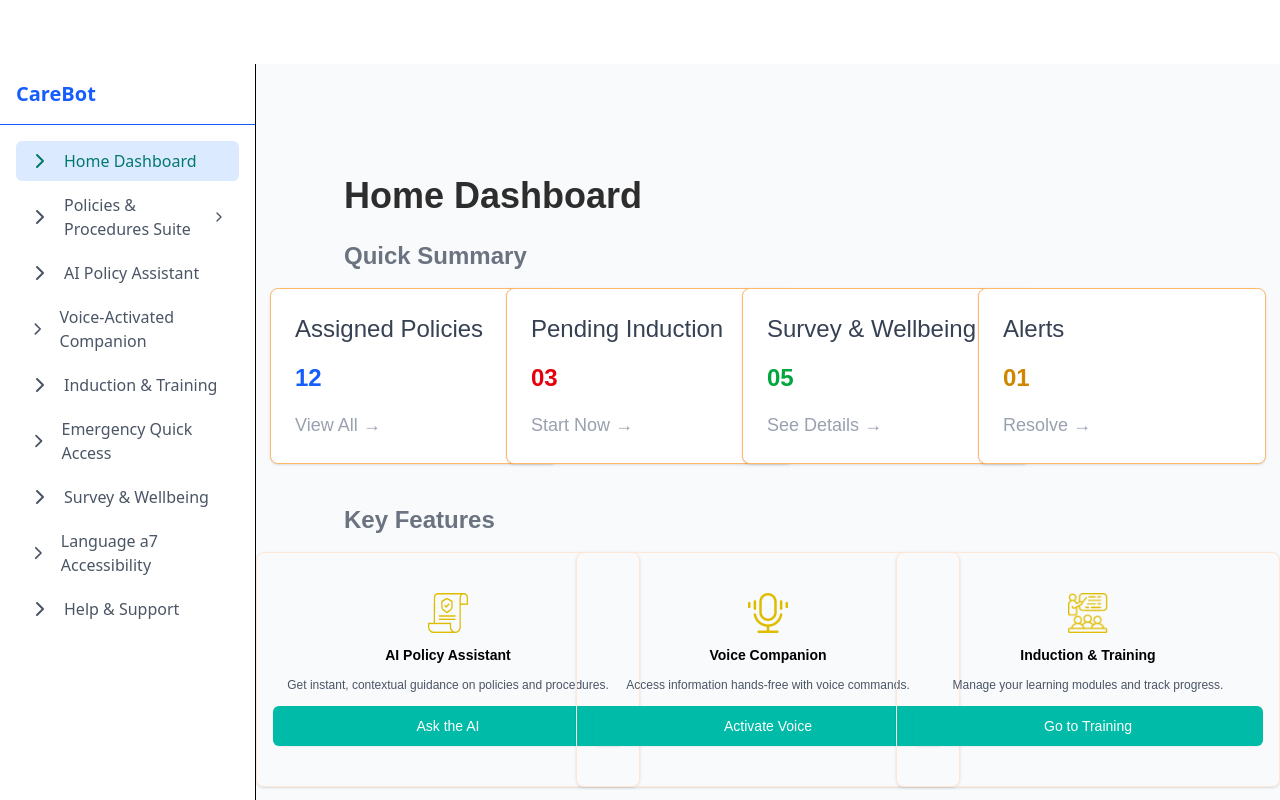
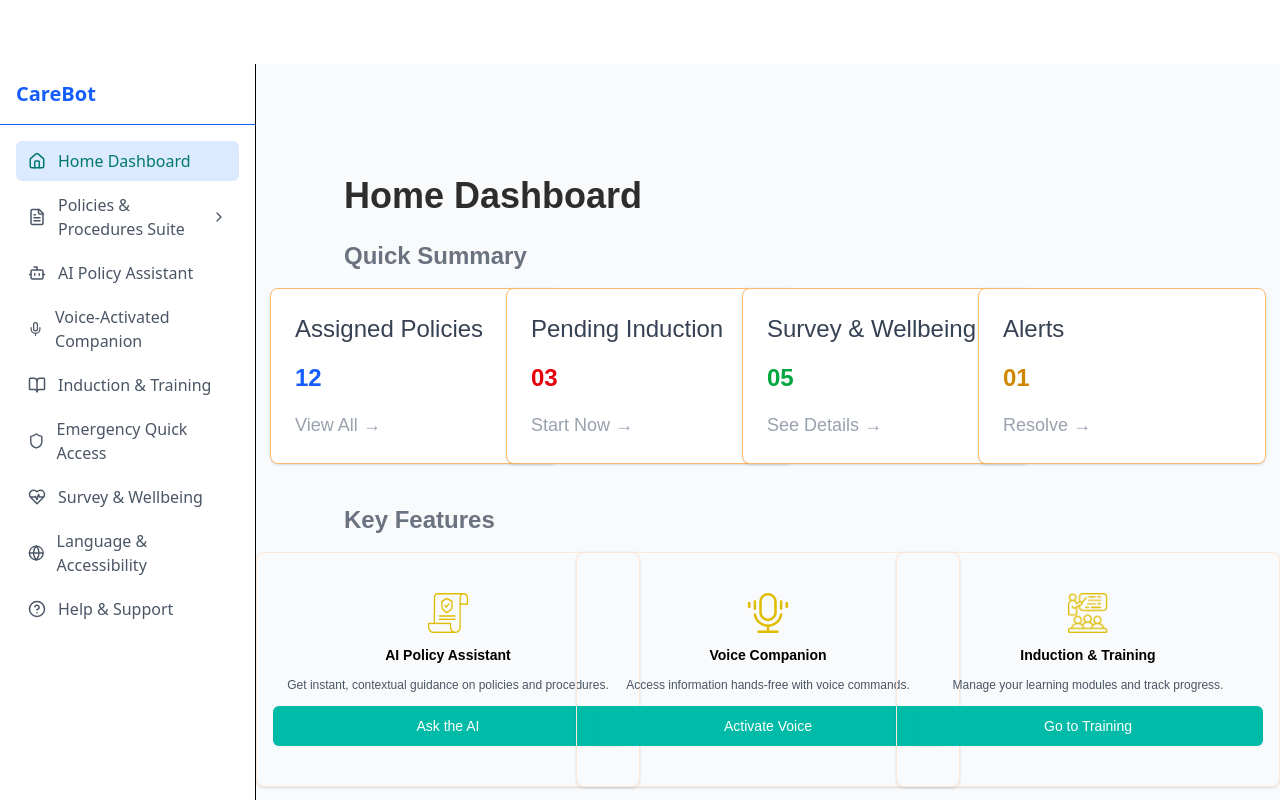
Before and after one commit to softvence-omega/falleninlove-client, a React (Vite) app: page /userdash in a window 1280 px wide. Shown: the top 800 px of the page. Built offline with nearby package versions, Linux system fonts and the light colour scheme.

Commit message:
this commit for the user sidebar routes

```diff
--- /dev/null
+++ b/src/components/AiPolicyUserDash.tsx
@@ -0,0 +1,6 @@
+
+export default function AiPolicyUserDash() {
+  return (
+    <div>AiPolicyUserDash</div>
+  )
+}
--- /dev/null
+++ b/src/components/EmergencyAccess.tsx
@@ -0,0 +1,6 @@
+
+export default function EmergencyAccess() {
+  return (
+    <div>Emergency And Quick Access</div>
+  )
+}
--- /dev/null
+++ b/src/components/Settings.tsx
@@ -0,0 +1,6 @@
+
+export default function Settings() {
+  return (
+    <div>Language and Accessibility</div>
+  )
+}
--- /dev/null
+++ b/src/components/Supports.tsx
@@ -0,0 +1,6 @@
+
+export default function Supports() {
+  return (
+    <div>Supports</div>
+  )
+}
--- /dev/null
+++ b/src/components/SurveyWellbeing.tsx
@@ -0,0 +1,6 @@
+
+export default function SurveyWellbeing() {
+  return (
+    <div>suvery and well being</div>
+  )
+}
--- /dev/null
+++ b/src/components/Training.tsx
@@ -0,0 +1,6 @@
+
+export default function Training() {
+  return (
+    <div>Training</div>
+  )
+}
--- /dev/null
+++ b/src/components/VoiceActivate.tsx
@@ -0,0 +1,6 @@
+
+export default function VoiceActivate() {
+  return (
+    <div>VoiceActivate</div>
+  )
+}
--- a/src/components/reusable/SideBar.tsx
+++ b/src/components/reusable/SideBar.tsx
@@ -1,6 +1,20 @@
 import React, { useState, useMemo } from "react";
 import { NavLink } from "react-router-dom";
-import { ChevronRight, ChevronDown, Menu, X } from "lucide-react";
+import {
+  ChevronRight,
+  ChevronDown,
+  Menu,
+  X,
+  Home,
+  FileText,
+  Bot,
+  Mic,
+  BookOpen,
+  Shield,
+  HeartPulse,
+  Globe,
+  HelpCircle,
+} from "lucide-react";
 
 export interface NavItem {
   name: string;
@@ -17,31 +31,31 @@ interface SidebarProps {
 
 const menuConfig: Record<string, NavItem[]> = {
   user: [
-    { name: "Home Dashboard", icon: <ChevronRight />, path: "/userdash" },
+    { name: "Home Dashboard", icon: <Home size={18} />, path: "/userdash" },
     {
       name: "Policies & Procedures Suite",
-      icon: <ChevronRight />,
+      icon: <FileText size={18} />,
       children: [
-        { name: "Policies", icon: <ChevronRight />, path: "policies" },
-        { name: "Procedures", icon: <ChevronRight />, path: "procedures" },
-        { name: "Documents", icon: <ChevronRight />, path: "documents" },
-        { name: "Bookmarks", icon: <ChevronRight />, path: "bookmarks" },
+        { name: "Policies", icon: <ChevronRight size={14} />, path: "policies" },
+        { name: "Procedures", icon: <ChevronRight size={14} />, path: "procedures" },
+        { name: "Documents", icon: <ChevronRight size={14} />, path: "documents" },
+        { name: "Bookmarks", icon: <ChevronRight size={14} />, path: "bookmarks" },
       ],
     },
-    { name: "AI Policy Assistant", icon: <ChevronRight />, path: "/dashboard" },
-    { name: "Voice-Activated Companion", icon: <ChevronRight />, path: "/settings" },
-    { name: "Induction & Training", icon: <ChevronRight />, path: "/settings" },
-    { name: "Emergency Quick Access", icon: <ChevronRight />, path: "/settings" },
-    { name: "Survey & Wellbeing", icon: <ChevronRight />, path: "/settings" },
-    { name: "Language a7 Accessibility", icon: <ChevronRight />, path: "/settings" },
-    { name: "Help & Support", icon: <ChevronRight />, path: "/settings" },
+    { name: "AI Policy Assistant", icon: <Bot size={18} />, path: "ai-poilicy-assistant" },
+    { name: "Voice-Activated Companion", icon: <Mic size={18} />, path: "voice-activate-companion" },
+    { name: "Induction & Training", icon: <BookOpen size={18} />, path: "induction-training" },
+    { name: "Emergency Quick Access", icon: <Shield size={18} />, path: "emergency-access" },
+    { name: "Survey & Wellbeing", icon: <HeartPulse size={18} />, path: "survey-well-being" },
+    { name: "Language & Accessibility", icon: <Globe size={18} />, path: "settings" },
+    { name: "Help & Support", icon: <HelpCircle size={18} />, path: "supports" },
   ],
   admin: [
-    { name: "Org Dashboard", icon: <ChevronRight />, path: "/" },
-    { name: "Document Suite", icon: <ChevronRight />, path: "/documents" },
+    { name: "Org Dashboard", icon: <Home size={18} />, path: "/" },
+    { name: "Document Suite", icon: <FileText size={18} />, path: "/documents" },
   ],
   superadmin: [
-    { name: "Platform Dashboard", icon: <ChevronRight />, path: "/superadmin" },
+    { name: "Platform Dashboard", icon: <Home size={18} />, path: "/superadmin" },
   ],
 };
 
@@ -60,24 +74,31 @@ const Sidebar: React.FC<SidebarProps> = ({
 
   return (
     <>
-      {/* Mobile Menu Button */}
-      <div className="lg:hidden fixed top-4 left-4 z-50">
+      {/* ✅ Mobile Menu Button (now top-right corner) */}
+      <div className="fixed top-4 right-4 z-[9999] lg:hidden">
         <button
           onClick={() => setIsSidebarOpen(true)}
-          className="p-2 rounded bg-white shadow"
+          className="p-2 rounded-md bg-gray-800 text-white shadow-lg"
         >
           <Menu size={24} />
         </button>
       </div>
 
-      {/* Sidebar Drawer for Mobile */}
-      {isSidebarOpen && (
-        <div className="fixed inset-0 z-50 flex">
+      {/* ✅ Sidebar Drawer for Mobile */}
       <div
-            className="absolute inset-0 bg-black/30"
+        className={`fixed inset-0 z-[9998] transition-transform duration-300 lg:hidden ${
+          isSidebarOpen ? "translate-x-0" : "-translate-x-full"
+        }`}
+      >
+        {/* Overlay */}
+        <div
+          className={`absolute inset-0 bg-black/40 transition-opacity duration-300 ${
+            isSidebarOpen ? "opacity-100" : "opacity-0 pointer-events-none"
+          }`}
           onClick={() => setIsSidebarOpen(false)}
         />
-          <aside className="relative w-64 bg-white h-full shadow p-4 overflow-y-auto">
+        {/* Sidebar */}
+        <aside className="relative w-64 bg-white h-full shadow p-4 overflow-y-auto z-[10000]">
           <div className="flex justify-between items-center mb-4">
             <span className="font-bold text-xl text-blue-600">{brandName}</span>
             <button onClick={() => setIsSidebarOpen(false)}>
@@ -132,7 +153,9 @@ const Sidebar: React.FC<SidebarProps> = ({
                   onClick={() => setIsSidebarOpen(false)}
                   className={({ isActive }) =>
                     `flex items-center gap-3 px-3 py-2 rounded-md font-medium ${
-                        isActive ? "bg-blue-100 text-teal-700" : "text-gray-600 hover:bg-gray-100"
+                      isActive
+                        ? "bg-blue-100 text-teal-700"
+                        : "text-gray-600 hover:bg-gray-100"
                     }`
                   }
                 >
@@ -144,10 +167,11 @@ const Sidebar: React.FC<SidebarProps> = ({
           </nav>
         </aside>
       </div>
-      )}
 
-      {/* Desktop Sidebar */}
-      <aside className={`hidden lg:block w-64 bg-white border-r h-screen sticky top-0 ${className}`}>
+      {/* ✅ Desktop Sidebar */}
+      <aside
+        className={`hidden lg:block w-64 bg-white border-r h-screen sticky top-0 ${className}`}
+      >
         <div className="p-4 text-xl font-bold text-blue-600 border-b">{brandName}</div>
         <nav className="flex flex-col gap-1 p-4 overflow-y-auto h-full">
           {navItems.map((item, idx) => {
@@ -172,7 +196,9 @@ const Sidebar: React.FC<SidebarProps> = ({
                           to={sub.path || "#"}
                           className={({ isActive }) =>
                             `flex items-center gap-2 px-2 py-1 rounded-md text-sm font-medium ${
-                              isActive ? "bg-blue-50 text-teal-700" : "text-gray-500 hover:bg-gray-50"
+                              isActive
+                                ? "bg-blue-50 text-teal-700"
+                                : "text-gray-500 hover:bg-gray-50"
                             }`
                           }
                         >
@@ -192,7 +218,9 @@ const Sidebar: React.FC<SidebarProps> = ({
                 to={item.path || "#"}
                 className={({ isActive }) =>
                   `flex items-center gap-3 px-3 py-2 rounded-md font-medium ${
-                    isActive ? "bg-blue-100 text-teal-700" : "text-gray-600 hover:bg-gray-100"
+                    isActive
+                      ? "bg-blue-100 text-teal-700"
+                      : "text-gray-600 hover:bg-gray-100"
                   }`
                 }
               >
```
Also changed, not shown: src/routes/Routes.tsx (+14 -0 lines). Lines whose indentation alone changed are shown as unchanged.
